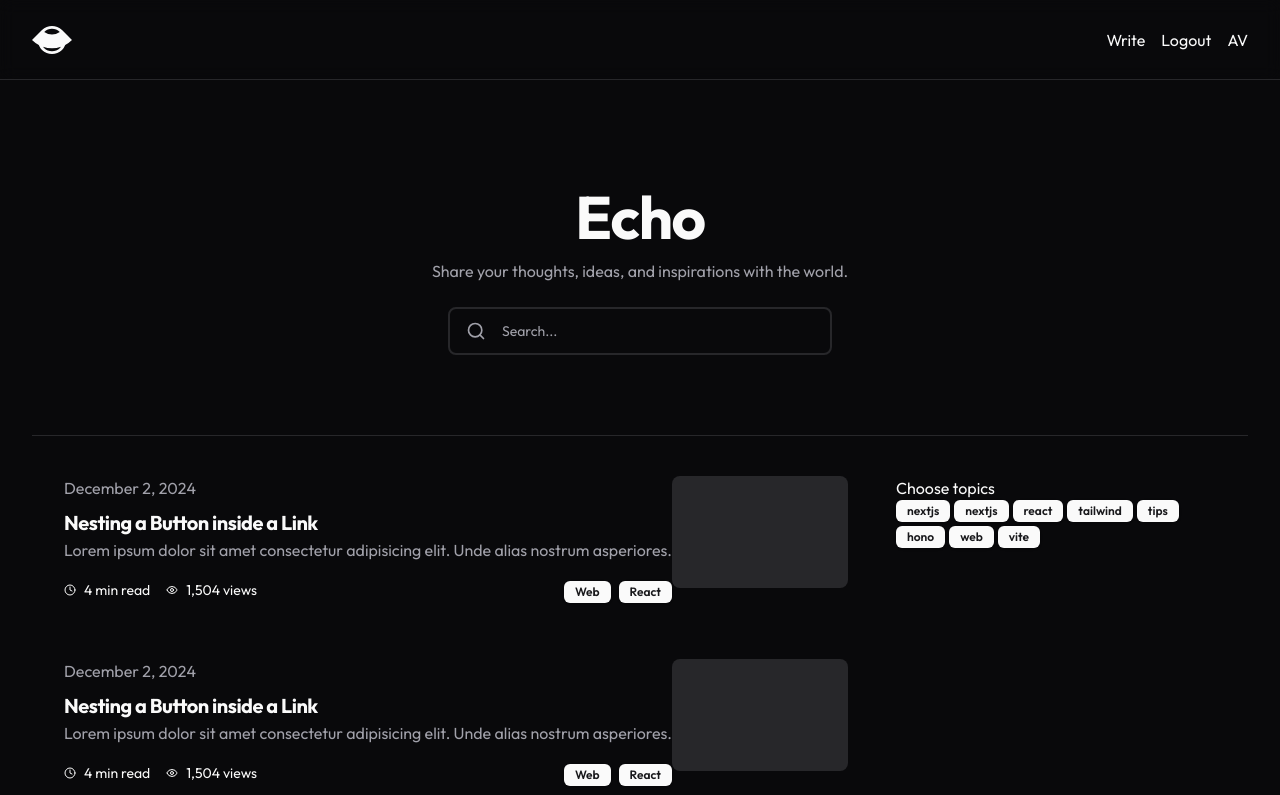
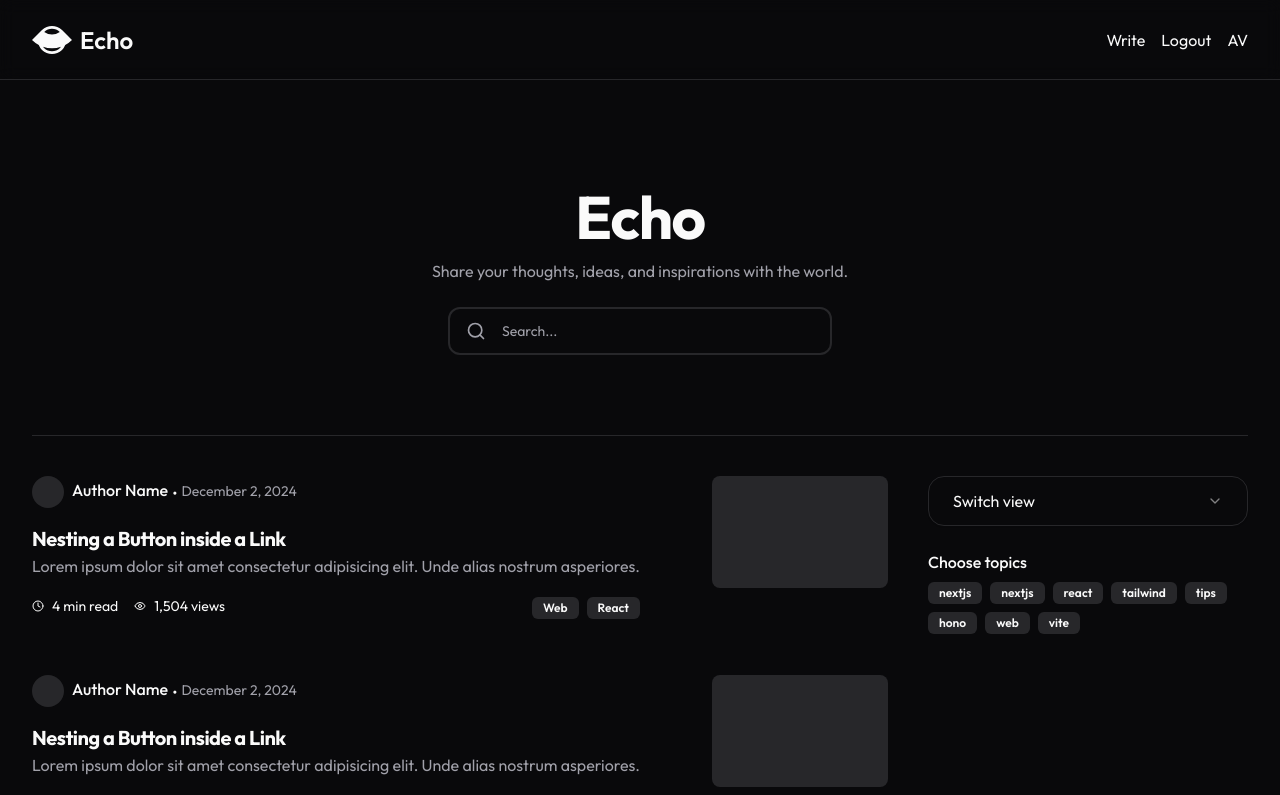
Before and after one commit to patricks-js/echo, a Next.js app: page / in a window 1280 px wide. Shown: the top 795 px of the page. Built offline with nearby package versions, Linux system fonts and the light colour scheme.

Commit message:
refactor: style changes

```diff
--- a/package.json
+++ b/package.json
@@ -18,6 +18,7 @@
     "@hookform/resolvers": "^3.9.1",
     "@paralleldrive/cuid2": "^2.2.2",
     "@radix-ui/react-label": "^2.1.0",
+    "@radix-ui/react-select": "^2.1.2",
     "@radix-ui/react-slot": "^1.1.0",
     "@t3-oss/env-nextjs": "^0.11.1",
     "bcryptjs": "^2.4.3",
--- a/src/app/(root)/page.tsx
+++ b/src/app/(root)/page.tsx
@@ -1,8 +1,6 @@
 import { BlogCard } from "@/components/blog-card";
-import { Badge } from "@/components/ui/badge";
-import { Input } from "@/components/ui/input";
-import { Search } from "lucide-react";
-import Form from "next/form";
+import { FiltersSidebar } from "@/components/filters-sidebar";
+import { PostSearch } from "@/components/post-search";
 
 export default function Home() {
   return (
@@ -16,38 +14,9 @@
             Share your thoughts, ideas, and inspirations with the world.
           </p>
         </header>
-        <Form
-          action="/"
-          className="mx-auto max-w-sm"
-        >
-          <div className="flex items-center gap-1 rounded-lg border-2 px-4 py-1">
-            <button type="submit">
-              <Search className="size-5 text-muted-foreground" />
-            </button>
-            <Input
-              name="search"
-              placeholder="Search..."
-              className="flex-1 border-none shadow-none outline-0 focus-visible:ring-0"
-            />
-          </div>
-        </Form>
+        <PostSearch />
       </section>
-      <section className="mx-auto flex max-w-screen-xl flex-row-reverse items-start gap-12 px-4 py-10 md:px-8">
-        <aside className="max-w-xs">
-          <div>
-            <h4>Choose topics</h4>
-            <div className="flex flex-wrap gap-1">
-              <Badge>nextjs</Badge>
-              <Badge>nextjs</Badge>
-              <Badge>react</Badge>
-              <Badge>tailwind</Badge>
-              <Badge>tips</Badge>
-              <Badge>hono</Badge>
-              <Badge>web</Badge>
-              <Badge>vite</Badge>
-            </div>
-          </div>
-        </aside>
+      <section className="mt-10 grid grid-cols-[1fr_320px] gap-10">
         <ul className="flex-1 space-y-14">
           <li>
             <BlogCard />
@@ -65,6 +34,7 @@
             <BlogCard />
           </li>
         </ul>
+        <FiltersSidebar />
       </section>
     </>
   );
--- a/src/components/blog-card.tsx
+++ b/src/components/blog-card.tsx
@@ -1,13 +1,27 @@
 import { Clock, Eye } from "lucide-react";
 import { Badge } from "./ui/badge";
+
+type AuthorProps = {
+  name: string;
+  image?: string;
+};
+
+type BlogCardProps = {
+  publishedAt: Date;
+  title: string;
+  description: string;
+  image?: string;
+  viewsCount: number;
+  minRead: number;
+  tags: string[];
+  author: AuthorProps;
+};
 
 export function BlogCard() {
   return (
     <div className="flex items-start justify-between">
-      <div>
-        <span className="mb-2 inline-block text-muted-foreground">
-          December 2, 2024
-        </span>
+      <div className="space-y-4">
+        <Author />
         <div>
           <h3 className="font-bold text-xl leading-normal tracking-tight">
             Nesting a Button inside a Link
@@ -28,10 +42,10 @@
           </div>
           <ul className="flex items-center gap-2">
             <li>
-              <Badge>Web</Badge>
+              <Badge variant="secondary">Web</Badge>
             </li>
             <li>
-              <Badge>React</Badge>
+              <Badge variant="secondary">React</Badge>
             </li>
           </ul>
         </footer>
@@ -40,3 +54,16 @@
     </div>
   );
 }
+
+function Author() {
+  return (
+    <div className="flex items-center gap-2">
+      <div className="size-8 rounded-full bg-secondary" />
+      <div className="space-x-1">
+        <span className="font-medium">Author Name</span>
+        <span className="align-middle">•</span>
+        <span className="text-muted-foreground text-sm">December 2, 2024</span>
+      </div>
+    </div>
+  );
+}
--- /dev/null
+++ b/src/components/filters-sidebar.tsx
@@ -0,0 +1,40 @@
+import { Badge } from "./ui/badge";
+import {
+  Select,
+  SelectContent,
+  SelectGroup,
+  SelectItem,
+  SelectTrigger,
+  SelectValue,
+} from "./ui/select";
+
+export function FiltersSidebar() {
+  return (
+    <aside className="space-y-6">
+      <Select>
+        <SelectTrigger className="w-[320px] rounded-2xl p-6 text-base">
+          <SelectValue placeholder="Switch view" />
+        </SelectTrigger>
+        <SelectContent>
+          <SelectGroup>
+            <SelectItem value="all">All</SelectItem>
+            <SelectItem value="following">Following</SelectItem>
+          </SelectGroup>
+        </SelectContent>
+      </Select>
+      <div className="space-y-2">
+        <h4 className="font-medium">Choose topics</h4>
+        <div className="flex flex-wrap gap-2">
+          <Badge variant="secondary">nextjs</Badge>
+          <Badge variant="secondary">nextjs</Badge>
+          <Badge variant="secondary">react</Badge>
+          <Badge variant="secondary">tailwind</Badge>
+          <Badge variant="secondary">tips</Badge>
+          <Badge variant="secondary">hono</Badge>
+          <Badge variant="secondary">web</Badge>
+          <Badge variant="secondary">vite</Badge>
+        </div>
+      </div>
+    </aside>
+  );
+}
--- a/src/components/navbar.tsx
+++ b/src/components/navbar.tsx
@@ -1,12 +1,17 @@
 import { Logo } from "@/components/icons/logo";
+import Link from "next/link";
 
 export function Navbar() {
   return (
     <header className="sticky top-0 h-20 border-b backdrop-blur">
       <nav className="mx-auto flex h-full max-w-screen-xl items-center justify-between p-4 md:px-8">
-        <div>
+        <Link
+          href="/"
+          className="flex items-center gap-2"
+        >
           <Logo className="size-10" />
-        </div>
+          <h3 className="font-semibold text-2xl">Echo</h3>
+        </Link>
         <ul className="flex items-center gap-4">
           <li>Write</li>
           <li>Logout</li>
--- /dev/null
+++ b/src/components/post-search.tsx
@@ -0,0 +1,23 @@
+import { Input } from "@/components/ui/input";
+import { Search } from "lucide-react";
+import Form from "next/form";
+
+export function PostSearch() {
+  return (
+    <Form
+      action="/"
+      className="mx-auto max-w-sm"
+    >
+      <div className="flex items-center gap-1 rounded-xl border-2 px-4 py-1">
+        <button type="submit">
+          <Search className="size-5 text-muted-foreground" />
+        </button>
+        <Input
+          name="search"
+          placeholder="Search..."
+          className="flex-1 border-none shadow-none outline-0 focus-visible:ring-0"
+        />
+      </div>
+    </Form>
+  );
+}
--- /dev/null
+++ b/src/components/ui/select.tsx
@@ -0,0 +1,159 @@
+"use client";
+
+import * as SelectPrimitive from "@radix-ui/react-select";
+import { Check, ChevronDown, ChevronUp } from "lucide-react";
+import * as React from "react";
+
+import { cn } from "@/lib/utils";
+
+const Select = SelectPrimitive.Root;
+
+const SelectGroup = SelectPrimitive.Group;
+
+const SelectValue = SelectPrimitive.Value;
+
+const SelectTrigger = React.forwardRef<
+  React.ElementRef<typeof SelectPrimitive.Trigger>,
+  React.ComponentPropsWithoutRef<typeof SelectPrimitive.Trigger>
+>(({ className, children, ...props }, ref) => (
+  <SelectPrimitive.Trigger
+    ref={ref}
+    className={cn(
+      "flex h-9 w-full items-center justify-between whitespace-nowrap rounded-md border border-input bg-transparent px-3 py-2 text-sm shadow-sm ring-offset-background placeholder:text-muted-foreground focus:outline-none focus:ring-1 focus:ring-ring disabled:cursor-not-allowed disabled:opacity-50 [&>span]:line-clamp-1",
+      className,
+    )}
+    {...props}
+  >
+    {children}
+    <SelectPrimitive.Icon asChild>
+      <ChevronDown className="h-4 w-4 opacity-50" />
+    </SelectPrimitive.Icon>
+  </SelectPrimitive.Trigger>
+));
+SelectTrigger.displayName = SelectPrimitive.Trigger.displayName;
+
+const SelectScrollUpButton = React.forwardRef<
+  React.ElementRef<typeof SelectPrimitive.ScrollUpButton>,
+  React.ComponentPropsWithoutRef<typeof SelectPrimitive.ScrollUpButton>
+>(({ className, ...props }, ref) => (
+  <SelectPrimitive.ScrollUpButton
+    ref={ref}
+    className={cn(
+      "flex cursor-default items-center justify-center py-1",
+      className,
+    )}
+    {...props}
+  >
+    <ChevronUp className="h-4 w-4" />
+  </SelectPrimitive.ScrollUpButton>
+));
+SelectScrollUpButton.displayName = SelectPrimitive.ScrollUpButton.displayName;
+
+const SelectScrollDownButton = React.forwardRef<
+  React.ElementRef<typeof SelectPrimitive.ScrollDownButton>,
+  React.ComponentPropsWithoutRef<typeof SelectPrimitive.ScrollDownButton>
+>(({ className, ...props }, ref) => (
+  <SelectPrimitive.ScrollDownButton
+    ref={ref}
+    className={cn(
+      "flex cursor-default items-center justify-center py-1",
+      className,
+    )}
+    {...props}
+  >
+    <ChevronDown className="h-4 w-4" />
+  </SelectPrimitive.ScrollDownButton>
+));
+SelectScrollDownButton.displayName =
+  SelectPrimitive.ScrollDownButton.displayName;
+
+const SelectContent = React.forwardRef<
+  React.ElementRef<typeof SelectPrimitive.Content>,
+  React.ComponentPropsWithoutRef<typeof SelectPrimitive.Content>
+>(({ className, children, position = "popper", ...props }, ref) => (
+  <SelectPrimitive.Portal>
+    <SelectPrimitive.Content
+      ref={ref}
+      className={cn(
+        "data-[state=closed]:fade-out-0 data-[state=open]:fade-in-0 data-[state=closed]:zoom-out-95 data-[state=open]:zoom-in-95 data-[side=bottom]:slide-in-from-top-2 data-[side=left]:slide-in-from-right-2 data-[side=right]:slide-in-from-left-2 data-[side=top]:slide-in-from-bottom-2 relative z-50 max-h-96 min-w-[8rem] overflow-hidden rounded-md border bg-popover text-popover-foreground shadow-md data-[state=closed]:animate-out data-[state=open]:animate-in",
+        position === "popper" &&
+          "data-[side=left]:-translate-x-1 data-[side=top]:-translate-y-1 data-[side=right]:translate-x-1 data-[side=bottom]:translate-y-1",
+        className,
+      )}
+      position={position}
+      {...props}
+    >
+      <SelectScrollUpButton />
+      <SelectPrimitive.Viewport
+        className={cn(
+          "p-1",
+          position === "popper" &&
+            "h-[var(--radix-select-trigger-height)] w-full min-w-[var(--radix-select-trigger-width)]",
+        )}
+      >
+        {children}
+      </SelectPrimitive.Viewport>
+      <SelectScrollDownButton />
+    </SelectPrimitive.Content>
+  </SelectPrimitive.Portal>
+));
+SelectContent.displayName = SelectPrimitive.Content.displayName;
+
+const SelectLabel = React.forwardRef<
+  React.ElementRef<typeof SelectPrimitive.Label>,
+  React.ComponentPropsWithoutRef<typeof SelectPrimitive.Label>
+>(({ className, ...props }, ref) => (
+  <SelectPrimitive.Label
+    ref={ref}
+    className={cn("px-2 py-1.5 font-semibold text-sm", className)}
+    {...props}
+  />
+));
+SelectLabel.displayName = SelectPrimitive.Label.displayName;
+
+const SelectItem = React.forwardRef<
+  React.ElementRef<typeof SelectPrimitive.Item>,
+  React.ComponentPropsWithoutRef<typeof SelectPrimitive.Item>
+>(({ className, children, ...props }, ref) => (
+  <SelectPrimitive.Item
+    ref={ref}
+    className={cn(
+      "relative flex w-full cursor-default select-none items-center rounded-sm py-1.5 pr-8 pl-2 text-sm outline-none focus:bg-accent focus:text-accent-foreground data-[disabled]:pointer-events-none data-[disabled]:opacity-50",
+      className,
+    )}
+    {...props}
+  >
+    <span className="absolute right-2 flex h-3.5 w-3.5 items-center justify-center">
+      <SelectPrimitive.ItemIndicator>
+        <Check className="h-4 w-4" />
+      </SelectPrimitive.ItemIndicator>
+    </span>
+    <SelectPrimitive.ItemText>{children}</SelectPrimitive.ItemText>
+  </SelectPrimitive.Item>
+));
+SelectItem.displayName = SelectPrimitive.Item.displayName;
+
+const SelectSeparator = React.forwardRef<
+  React.ElementRef<typeof SelectPrimitive.Separator>,
+  React.ComponentPropsWithoutRef<typeof SelectPrimitive.Separator>
+>(({ className, ...props }, ref) => (
+  <SelectPrimitive.Separator
+    ref={ref}
+    className={cn("-mx-1 my-1 h-px bg-muted", className)}
+    {...props}
+  />
+));
+SelectSeparator.displayName = SelectPrimitive.Separator.displayName;
+
+export {
+  Select,
+  SelectContent,
+  SelectGroup,
+  SelectItem,
+  SelectLabel,
+  SelectScrollDownButton,
+  SelectScrollUpButton,
+  SelectSeparator,
+  SelectTrigger,
+  SelectValue,
+};
```
Also changed, not shown: 1 other file (tests, documents, lock files or other folders).
